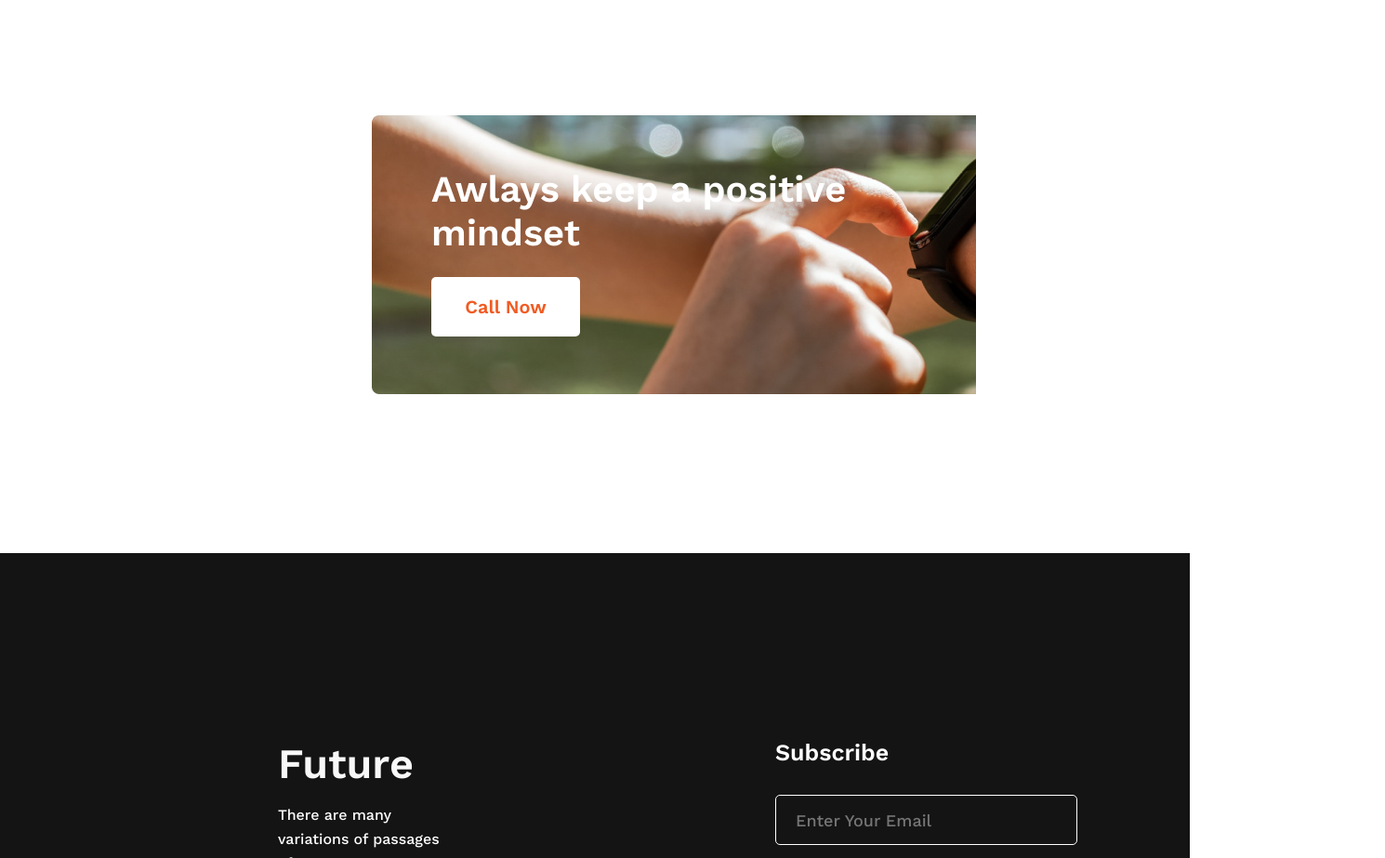
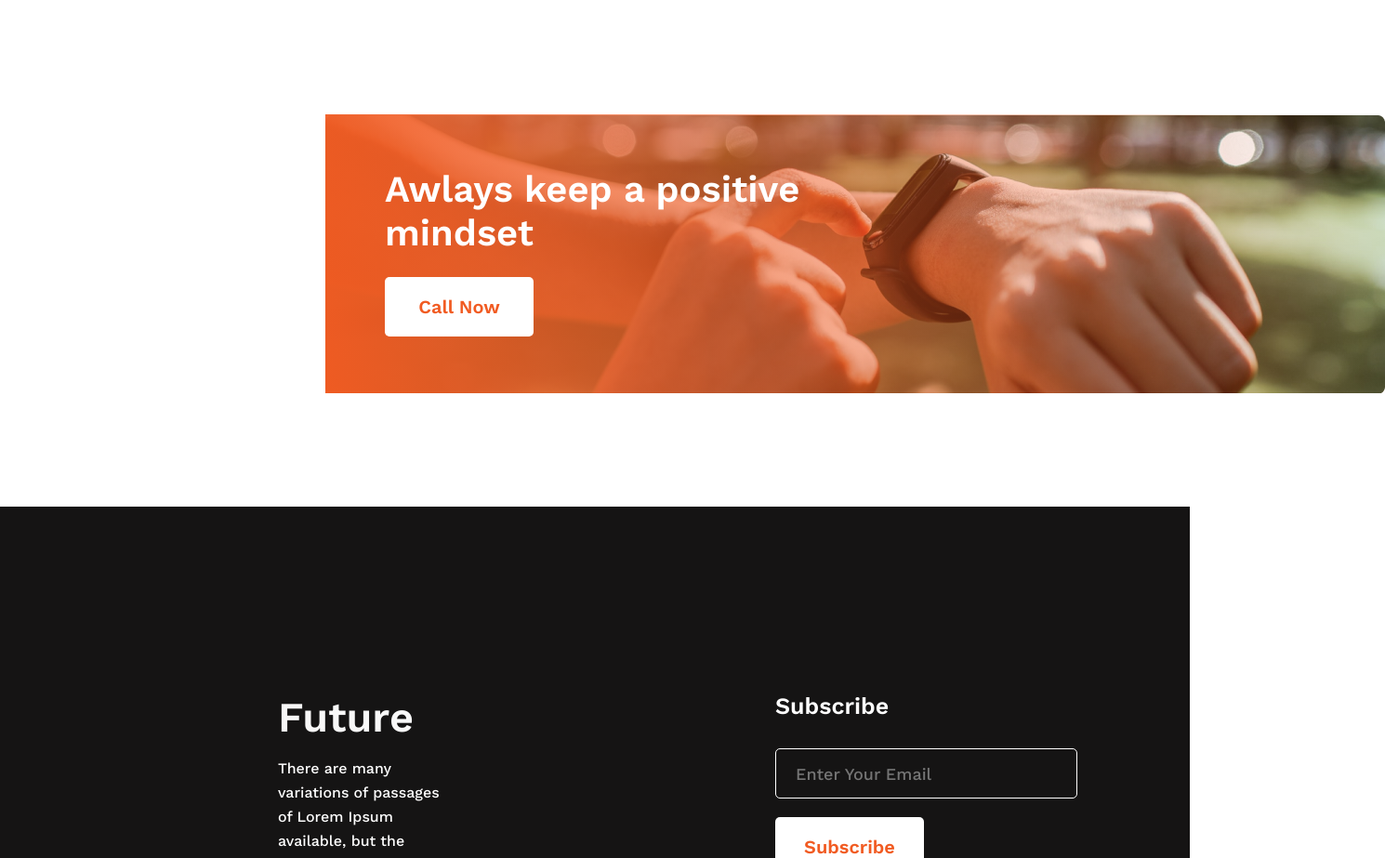
Before and after one commit to jhtanjim/assignment-1, a plain HTML site: page index.html in a window 1280 px wide. Shown: the part 2660-3583 px from the top of the page at 93% size, 1490 px wide, since content can reach past the window. Drawn offline with nearby package versions, Linux system fonts and the light colour scheme.

Commit message:
fifth commit

```diff
--- a/Styles/style.css
+++ b/Styles/style.css
@@ -154,12 +154,11 @@
 
 /* contact start */
 .contact {
-    background-image: url('../images/watch.png');
+    background-image: linear-gradient(80deg, #F15B22 -1.4%, rgba(241, 91, 34, 0) 98.6%), url('../images/watch.png');
     background-repeat: no-repeat;
-
-    width: 1000x;
-    height: 350px;
-    margin-left: 400px;
+    width: 1140px;
+    height: 300px;
+    margin-left: 350px;
     margin-right: 230px;
     margin-bottom: 122px;
 }
```
